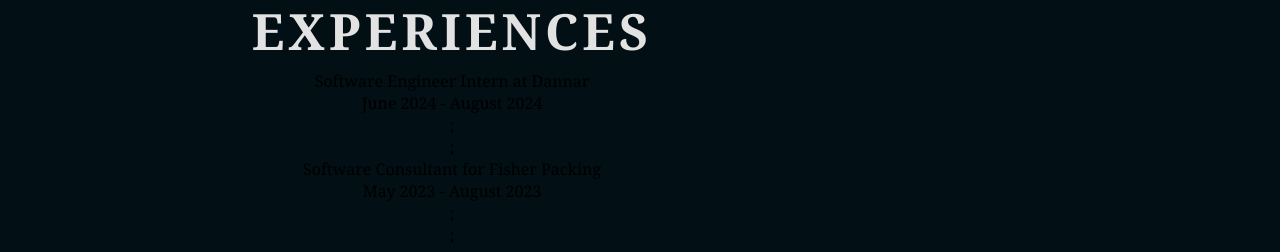
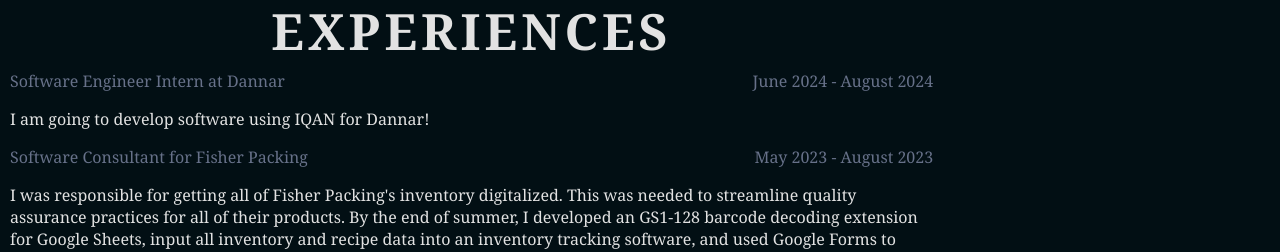
Before and after one commit to JohnRob1/Portfolio, a React (Create React App) app: page / in a window 1280 px wide. Shown: the part 548-800 px from the top of the page. Built offline with nearby package versions, Linux system fonts and the light colour scheme.

Commit message:
Tile and styling done

```diff
--- a/src/components/Creations.js
+++ b/src/components/Creations.js
@@ -10,8 +10,8 @@
             <Tile
                 title='FinanceFriend'
                 date='August 2023 - December 2023'
-                descr='Senior Software Engineering Project at Purdue'
-                references={["Github Repo:https://github.com/JohnRob1/FinanceFriend.git"]}
+                desc='Senior Software Engineering Project at Purdue'
+                links={["Github Repo:https://github.com/JohnRob1/FinanceFriend.git"]}
             />
         </>
     );
--- a/src/components/Experiences.js
+++ b/src/components/Experiences.js
@@ -13,19 +13,19 @@
             <Tile
                 title='Software Engineer Intern at Dannar'
                 date='June 2024 - August 2024'
-                descr='I am going to develop software using IQAN for Dannar!'
-                pictures={[dannarPic]}
+                desc='I am going to develop software using IQAN for Dannar!'
+                pics={[dannarPic]}
             />
             <Tile
                 title='Software Consultant for Fisher Packing'
                 date='May 2023 - August 2023'
-                descr={'I was responsible for getting all of Fisher Packing\'s ' +
+                desc={'I was responsible for getting all of Fisher Packing\'s ' +
                     'inventory digitalized. This was needed to streamline quality ' +
                     'assurance practices for all of their products. By the end of ' +
                     'summer, I developed an GS1-128 barcode decoding extension for Google Sheets, ' +
                     'input all inventory and recipe data into an inventory tracking software, ' +
                     'and used Google Forms to digitalize the quality assurance logs.'}
-                pictures={[fisherPic]}
+                pics={[fisherPic]}
             />
         </div>
     );
--- a/src/components/Tile.js
+++ b/src/components/Tile.js
@@ -1,20 +1,26 @@
 import styles from '../styles/Tile.module.css';
 import global from '../styles/Global.module.css';
+import React, { useRef } from 'react';
 
 function Picture({ pic }) {
     return (
-        <div className={global.picture}>
-            {pic}
-        </div>
+        <>
+            <img className={global.picture}
+                src={pic}
+                alt={pic}
+            />
+        </>
     );
 }
 
-function Link({ ref }) {
-    const title = ref.substring(0, ref.indexOf(':'));
-    const addr = ref.substring(ref.indexOf(':') + 1);
+function Link({ link }) {
+    const title = link.substring(0, link.indexOf(':'));
+    const addr = link.substring(link.indexOf(':') + 1);
 
     return (
+        <>
             <a className={styles.link} href={addr}>{title}</a>
+        </>
     );
 }
 
@@ -22,22 +28,27 @@
     return (
 
         <div className={styles.tile}>
+            <div className={styles.titleAndDate}>
                 <div className={styles.title}>
                     {title}
                 </div>
                 <div className={styles.date}>
                     {date}
                 </div>
+            </div>
+            <p className={styles.desc}>
+                {desc}
+            </p>
             <div className={styles.picsAndLinks}>
                 <div className={styles.links}>
                     {links?.map((link) => (
-                        <Link key={link} ref={link} />
-                    ))};
+                        <Link key={link} link={link} />
+                    ))}
                 </div>
                 <div className={styles.pics}>
                     {pics?.map((pic) => (
                         <Picture key={pic} pic={pic} />
-                    ))};
+                    ))}
                 </div>
             </div>
         </div>
--- a/src/styles/Tile.module.css
+++ b/src/styles/Tile.module.css
@@ -1,15 +1,50 @@
-.tile {}
+.tile {
+    display: flex;
+    flex-direction: column;
+}
 
-.titleAndDate {}
+.titleAndDate {
+    display: flex;
+    flex-direction: row;
+    justify-content: space-between;
+}
 
-.title {}
+.title {
+    color: var(--secondary);
+    text-align: left;
+    margin-right: 5px;
+}
 
-.date {}
+.date {
+    color: var(--secondary);
+    text-align: right;
+    margin-left: 5px;
+}
 
-.picsAndLinks {}
+.desc {
+    color: var(--tertiary);
+    text-align: left;
+}
+
+.link {
+    text-decoration: none;
+    color: var(--accent);
+}
+
+.picsAndLinks {
+    display: none;
+}
+
+.links {
+    display: flex;
+    flex-direction: column;
+}
 
 .pics {
-
+    display: flex;
+    flex-direction: row;
 }
 
-.links {}
+.tile:hover .picsAndLinks {
+    display: flex;
+}
```
Lines whose indentation alone changed are shown as unchanged.
